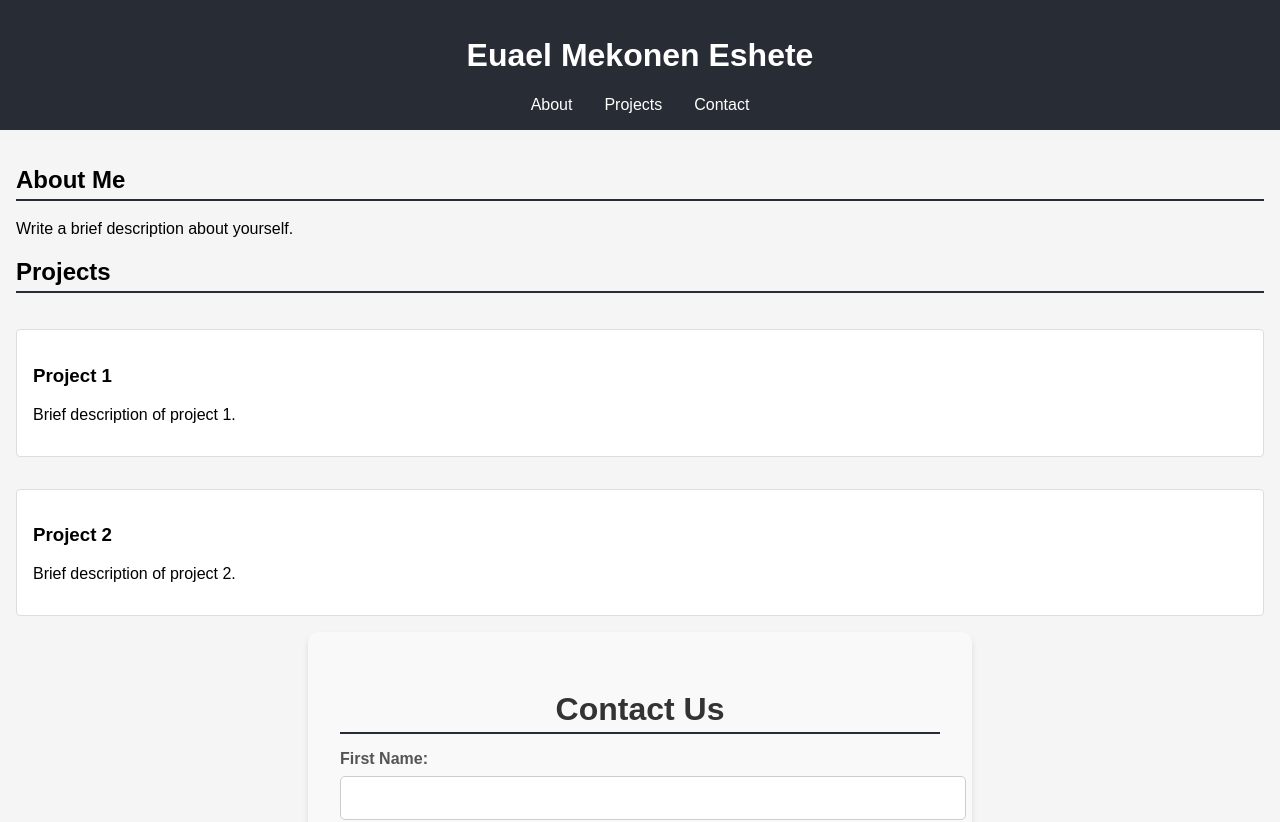
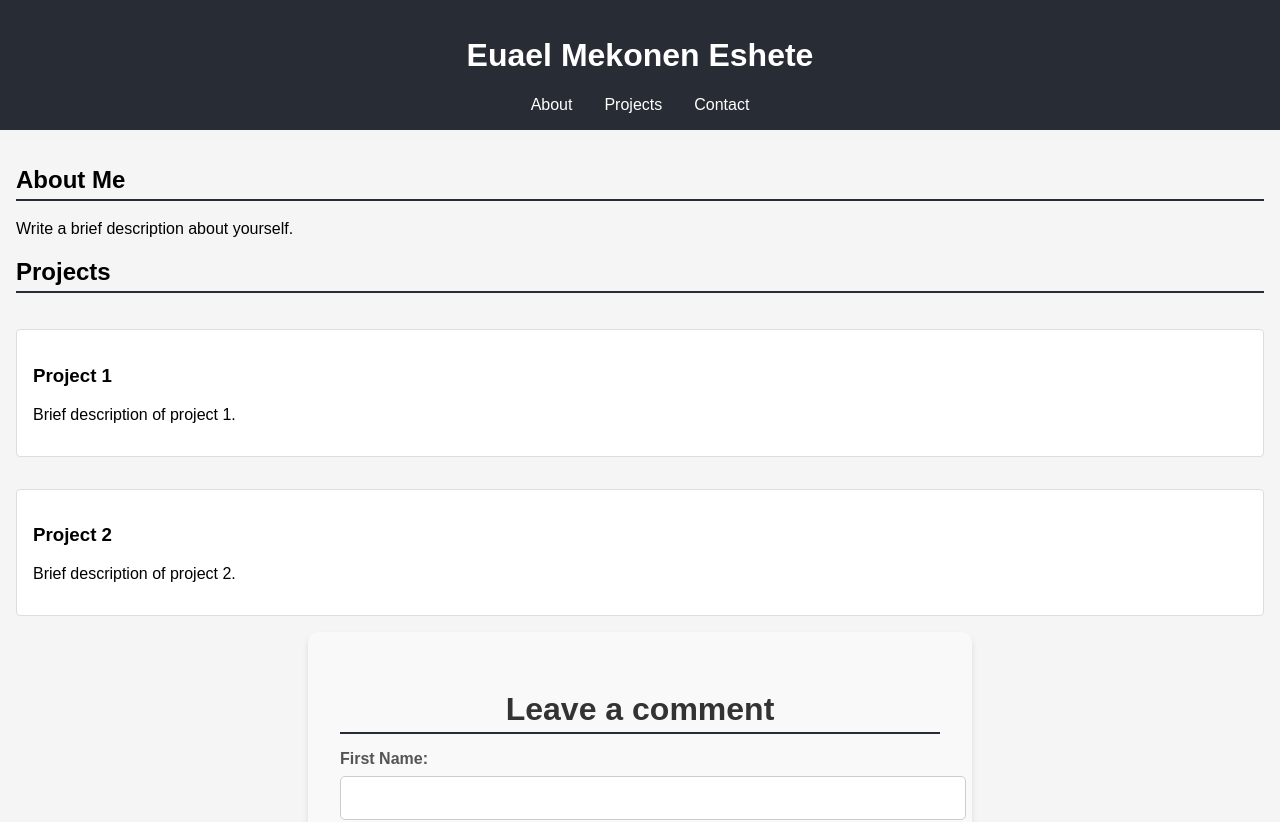
Before and after one commit to Euaell/euaell.github.io, a React (Vite) app: page / in a window 1280 px wide. Shown: the top 822 px of the page. Built offline with nearby package versions, Linux system fonts and the light colour scheme.

Commit message:
change contact us to leave a comment

```diff
--- a/src/components/contact.tsx
+++ b/src/components/contact.tsx
@@ -41,7 +41,7 @@ function Contact(): React.ReactNode {
 
   return (
     <section id="contact" className="contact-section">
-      <h2 className="contact-title">Contact Us</h2>
+      <h2 className="contact-title">Leave a comment</h2>
       <form onSubmit={handleSubmit} className="contact-form">
         <div className="form-group">
           <label>First Name:</label>
```
Also changed, not shown: 3 other files (tests, documents, lock files or other folders).
